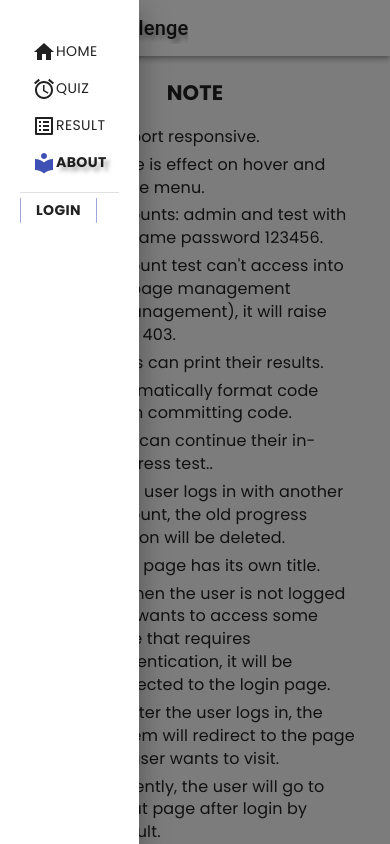
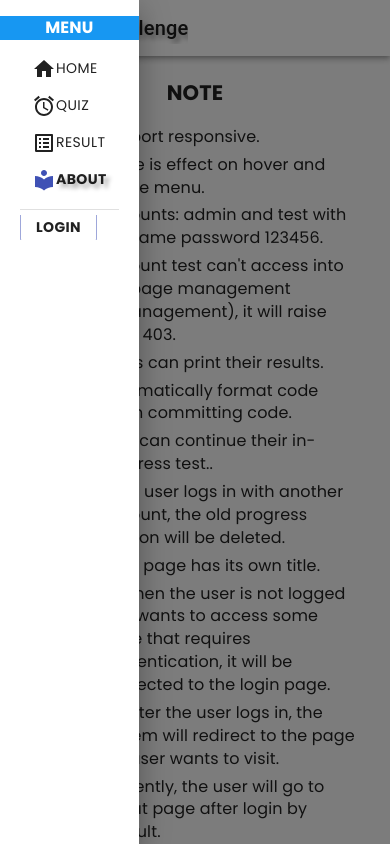
Before and after one commit to hoalaxanh123/react-fc-14, a React (Create React App) app: page /about in a window 390 px wide. Both pictures are taken after a click on the button "menu". Shown: the top 844 px of the page. Built offline with nearby package versions, Linux system fonts and the light colour scheme; what material-ui-confirm would draw is missing.

Commit message:
Fix mobile menu

```diff
--- a/src/components/common/responsiveMenu.tsx
+++ b/src/components/common/responsiveMenu.tsx
@@ -94,6 +94,7 @@ export const MyResponsiveMenu: React.FC = () => {
     const getMenuForMobileView = () => {
         return (
             <div className={classes.menuResponsiveMobileContainer}>
+                <h3>menu</h3>
                 <ul className={classes.menuResponsiveMobile}>
                     <li>
                         <CustomNavLink to={LINK_URL.homepage} label={'Home'} activeOnlyWhenExact={true} />
--- a/src/styles/index.tsx
+++ b/src/styles/index.tsx
@@ -265,10 +265,17 @@ export const myStyle = makeStyles((theme) => ({
             },
         },
     },
-    menuResponsiveMobileContainer: {},
+    menuResponsiveMobileContainer: {
+        '&>h3': {
+            background: '#1797f2',
+            textAlign: 'center',
+            color: '#fff',
+            textTransform: 'uppercase',
+        },
+    },
     menuResponsiveMobile: {
         textAlign: 'left',
-        padding: '20px',
+        padding: '0 20px 20px 20px',
         '&>li': {
             listStyleType: 'none',
             marginTop: '5px',
--- a/src/views/report.tsx
+++ b/src/views/report.tsx
@@ -59,7 +59,7 @@ const ResultPage: React.FC = () => {
     // ==========Render==========
     if (inValidData) {
         return (
-            <div className={classes.center} style={{ padding: '50px' }}>
+            <div className={classes.center}>
                 <img src="low_battery.png" />
                 <h1>You don&apos;t have any records, take your challenge first!</h1>
                 <Link to={LINK_URL.quiz} className={classes.buttonLink}>
```
